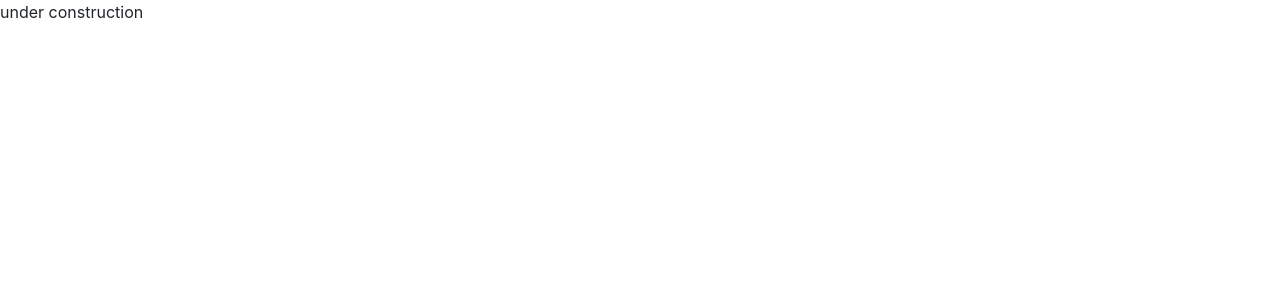
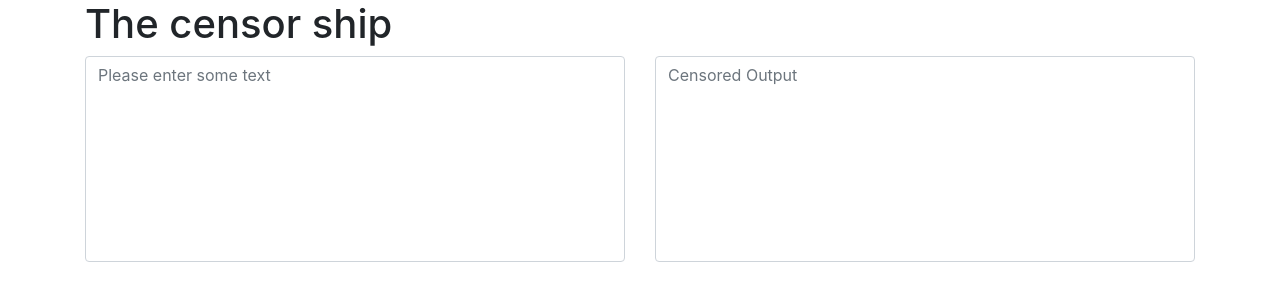
Before and after one commit to mdumke/censor-ship, a React app: page / in a window 1280 px wide. Built offline with nearby package versions, Linux system fonts and the light colour scheme.

Commit message:
setup input and output components

```diff
--- a/src/components/app.js
+++ b/src/components/app.js
@@ -1,9 +1,39 @@
 import React, { Component } from 'react'
 import ReactDOM from 'react-dom'
 
+import CleartextInput from './cleartext-input'
+import CensoredOutput from './censored-output'
+
+import censor from '../utils/censor.js'
+
 class App extends Component {
+  constructor (props) {
+    super(props)
+
+    this.state = {
+      censoredText: ''
+    }
+  }
+
+  handleCleartext (text) {
+    console.log(text)
+  }
+
   render () {
-    return <p>under construction</p>
+    return (
+      <div className="row">
+        <div className="col-md-6">
+          <CleartextInput
+            onInputChange={text => this.setState({
+              censoredText: censor(text)
+            })} />
+        </div>
+
+        <div className="col-md-6">
+          <CensoredOutput text={this.state.censoredText} />
+        </div>
+      </div>
+    )
   }
 }
 
--- /dev/null
+++ b/src/components/censored-output.js
@@ -0,0 +1,14 @@
+import React from 'react'
+
+const CensoredOutput = props => {
+  return (
+    <textarea
+      placeholder='Censored Output'
+      value={props.text}
+      rows='8'
+      style={{resize: 'none'}}
+      className='form-control disabled'></textarea>
+  )
+}
+
+export default CensoredOutput
--- /dev/null
+++ b/src/components/cleartext-input.js
@@ -0,0 +1,14 @@
+import React from 'react'
+
+const CleartextInput = props => {
+  return (
+    <textarea
+      onChange={e => props.onInputChange(e.target.value)}
+      className='form-control'
+      rows='8'
+      style={{resize: 'none'}}
+      placeholder='Please enter some text'></textarea>
+  )
+}
+
+export default CleartextInput
--- a/src/index.html
+++ b/src/index.html
@@ -5,8 +5,11 @@
   <title></title>
 </head>
 <body>
-  <div class="app">
-    Loading application...
+  <div class="container">
+    <h1>The censor ship</h1>
+    <div class="app">
+      Loading application...
+    </div>
   </div>
 </body>
 </html>
--- /dev/null
+++ b/src/utils/censor.js
@@ -0,0 +1,5 @@
+function censor (text) {
+  return text
+}
+
+export default censor
```
